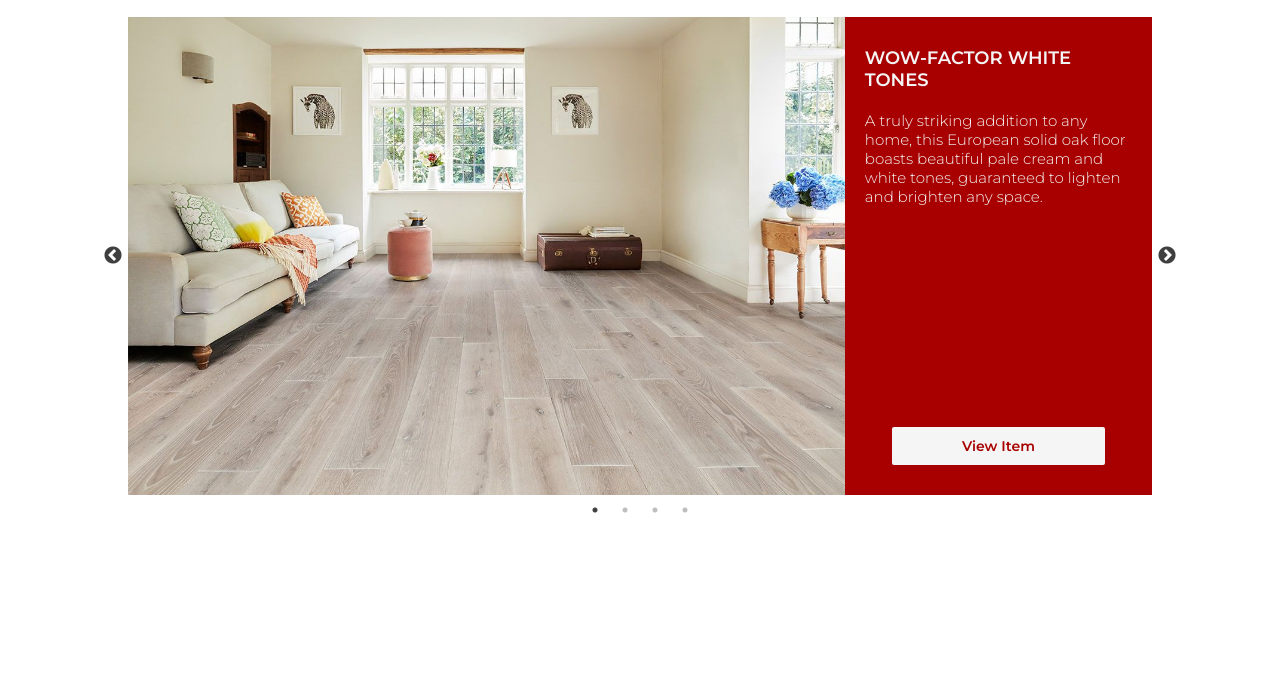
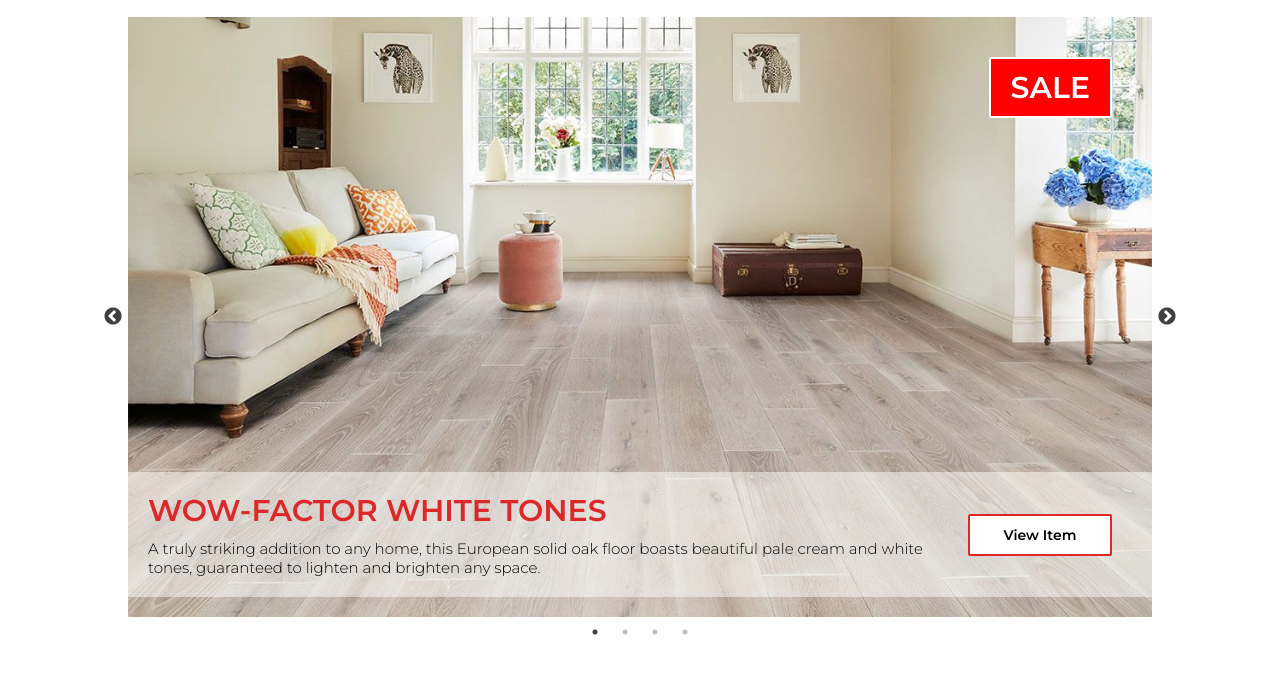
Before and after one commit to nicktruby/uk-flooring-fed-tech-test, a plain HTML site: page index.html in a window 1280 px wide. Shown: the part 69-742 px from the top of the page. Drawn offline with nearby package versions, Linux system fonts and the light colour scheme.

Commit message:
restyled the carousel

```diff
--- a/carousel.js
+++ b/carousel.js
@@ -6,56 +6,88 @@ const saleProducts = [
   { sku: 'SOL-GA-20-209',
     heading : 'WOW-FACTOR WHITE TONES',
     standfirst : 'A truly striking addition to any home, this European solid oak floor boasts beautiful pale cream and white tones, guaranteed to lighten and brighten any space.',
-    imageSrc : './images/SOL-GA-20-209.jpeg'
+    imageSrc : './images/SOL-GA-20-209.jpeg',
+    link : 'https://www.ukflooringdirect.co.uk/solid-wood-flooring-galleria-professional-nature-oak-20mm-x-200mm-rich-snow-white-oiled'
   },
   { sku: 'SOL-GA-20-213',
     heading : 'TRADITION WITH A TWIST',
     standfirst : 'Warm oak tones enhanced with on-trend shades of pale grey give the traditional wood floor a stylish update.',
-    imageSrc : './images/SOL-GA-20-213.jpeg'
+    imageSrc : './images/SOL-GA-20-213.jpeg',
+    link : 'https://www.ukflooringdirect.co.uk/solid-wood-flooring-galleria-professional-nature-oak-20mm-x-200mm-rich-light-grey-oiled'
   },
   { sku: 'SOL-GA-18-569',
     heading : 'COMPLEMENTARY NEUTRAL PALETTE',
     standfirst : 'Light natural tones work with a range of interior styles and trends, soft hues give this floor a refreshing appeal all year round.',
-    imageSrc : './images/SOL-GA-18-569.jpeg'
+    imageSrc : './images/SOL-GA-18-569.jpeg',
+    link : 'https://www.ukflooringdirect.co.uk/solid-wood-flooring-galleria-professional-european-rustic-oak-18mmx150mm-linen-brushed-lacquered'
   },
   { sku: 'SOL-GA-18-567',
-    heading : 'WARM AND INVITING',
-    standfirst : 'With warm and inviting natural tones, this is a wood floor that delivers on classic looks well-suited to modern and traditional homes alike.',
-    imageSrc : './images/SOL-GA-18-567.jpeg'
-  },
+  heading : 'WARM AND INVITING',
+  standfirst : 'With warm and inviting natural tones, this is a wood floor that delivers on classic looks well-suited to modern and traditional homes alike.',
+  imageSrc : './images/SOL-GA-18-567.jpeg',
+  link : 'https://www.ukflooringdirect.co.uk/solid-wood-flooring-galleria-professional-european-rustic-oak-18mmx150mm-natural-brushed-oiled'
+},
 ];
 
 // --------------------------------------
 // Render a slide for each product
 // --------------------------------------
 
-const numberOfSaleProducts = saleProducts.length + 1
 const carousel = document.querySelector('.carousel');
 
+const renderCarouselSlide = (product) => {
+  carousel.innerHTML += `
+  <article class="carousel__slide__container">
+    <div class="carousel__slide">
+      <img class="carousel__slide__image" src="${product.imageSrc}" alt="${product.heading}">
+      <div class="carousel__slide__sticker">
+        <h3>SALE</h3>
+      </div>
+      <div class="carousel__slide__banner">
+        <div class="carousel__slide__banner__text">
+          <h3>${product.heading}</h3>
+          <p>${product.standfirst}</p>
+        </div>
+        <a href="${product.link}" class="carousel__slide__banner__button">View Item</a>
+      </div>
+    </div>
+  </article>
+  `
+
+}
 saleProducts.forEach(product => {
-  const article = document.createElement('article');
-        article.classList.add('carousel__slide__container');
-  const slide = document.createElement('div');
-    slide.classList.add('carousel__slide');
-  const img = document.createElement('img');
-    img.classList.add('carousel__slide__image');
-    img.setAttribute('src',product.imageSrc);
-    img.setAttribute('alt',product.heading);
-  const details = document.createElement ('div');
-    details.classList.add('carousel__slide__details');
-    const h3 = document.createElement ('h3');
-    h3.innerText = product.heading;
-    const p = document.createElement('p');
-    p.innerText = product.standfirst;
-    const button = document.createElement('button');
-    button.classList.add('carousel__slide__details__button');
-    button.innerText = 'View Item';
+  renderCarouselSlide(product)
+});
 
-      details.append(h3,p, button);
-      slide.append(img, details);
-      article.append(slide);
-      carousel.append(article);
-});
+// BELOW is an alterntive function for building up the product HTML
+// I beleive this may be marginally better performace wise
+// But I think the template literal, is MUCH more readable, which is why I've gone with that.
+
+// const renderProductSlide = (product) => {
+//   const article = document.createElement('article');
+//         article.classList.add('carousel__slide__container');
+//   const slide = document.createElement('div');
+//     slide.classList.add('carousel__slide');
+//   const img = document.createElement('img');
+//     img.classList.add('carousel__slide__image');
+//     img.setAttribute('src',product.imageSrc);
+//     img.setAttribute('alt',product.heading);
+//   const details = document.createElement ('div');
+//     details.classList.add('carousel__slide__details');
+//   const h3 = document.createElement ('h3');
+//     h3.innerText = product.heading;
+//   const p = document.createElement('p');
+//     p.innerText = product.standfirst;
+//   const button = document.createElement('button');
+//     button.classList.add('carousel__slide__details__button');
+//     button.innerText = 'View Item';
+//
+//   details.append(h3,p, button);
+//   slide.append(img, details);
+//   article.append(slide);
+//   carousel.append(article);
+// }
+
 
 // --------------------------------------
 // Initialize the 'slick' carousel slider
--- a/main.css
+++ b/main.css
@@ -25,50 +25,66 @@ body {
 }
 
 h3 {
-  font-size: 18px;
+  font-size: 20px;
   font-weight: 600;
-  margin: 0 0 20px 0;
+  margin: 0 0 10px 0;
+  color: #DC2828;
 }
 
 p {
-  font-size: 15px;
+  font-size: 13px;
   font-weight: 300;
-  margin: 0 0 20px 0;
+  margin: 0 0 0 ;
+  color: black;
 }
 
 .carousel {
   width: 100%;
   max-width: min(1024px, calc(100% - 60px));
-  background-color: rgb(168,0,0);
-  color: rgb(245,245,245);
 }
 
 .carousel__slide {
   display: flex;
+  position: relative;
   flex-direction: column;
 }
 
-.carousel__slide__details {
-  padding: 30px 20px;
+.carousel__slide__sticker {
+  position: absolute;
+  top: 20px;
+  right: 20px;
+  padding: 10px 20px;
+  background-color: red;
+  border: 2px solid white;
+  border-radius: 2px;
+}
+
+.carousel__slide__sticker h3 {
+  width: 100%;
+  margin: 0;
+  color: white;
+}
+
+.carousel__slide__banner {
+  padding: 20px 20px 0 20px;
+  background-color: rgba(240,240,240,1);
   display: flex;
   flex-direction: column;
   align-items: center;
 }
 
-.carousel__slide__details h3, .carousel__slide__details p {
-  width: 100%;
-}
-
-.carousel__slide__details__button {
-  width: 80%;
+.carousel__slide__banner__button {
+  width: 200px;
   padding: 10px;
   font-size: 14px;
   font-weight: 600;
-  color: rgb(168,0,0);
-  background-color: rgb(245,245,245);
-  border: transparent;
+  color: black;
+  border: 2px solid #DC2828;
+  background-color: #FFFFFF;
   border-radius: 2px;
-  margin: auto 20px 0 20px;
+  margin: 20px;
+  text-align: center;
+  text-decoration: none;
 }
 
 .carousel__slide__details__button:hover {
@@ -76,15 +92,40 @@ p {
 }
 
 .carousel img {
-  width: 100%;
-  height: 100%;
+
+  max-height: 600px;
+  object-fit: cover;
+  object-position: bottom;
 }
 
-@media (min-width: 820px) {
+@media (min-width: 800px) {
+
+  h3 {
+    font-size: 30px;
+  }
+
+  p {
+    font-size: 15px;
+  }
+
   .carousel__slide {
     flex-direction: row;
   }
+
+  .carousel__slide__sticker {
+    top: 40px;
+    right: 40px;
+  }
+
+  .carousel__slide__banner {
+    position: absolute;
+    background-color: rgba(255,255,255,0.5);
+    bottom: 20px;
+    padding: 20px;
+    flex-direction: row;
+  }
+
   .carousel img {
-    width: 70%;
+    width: 100%;
   }
 }
```
